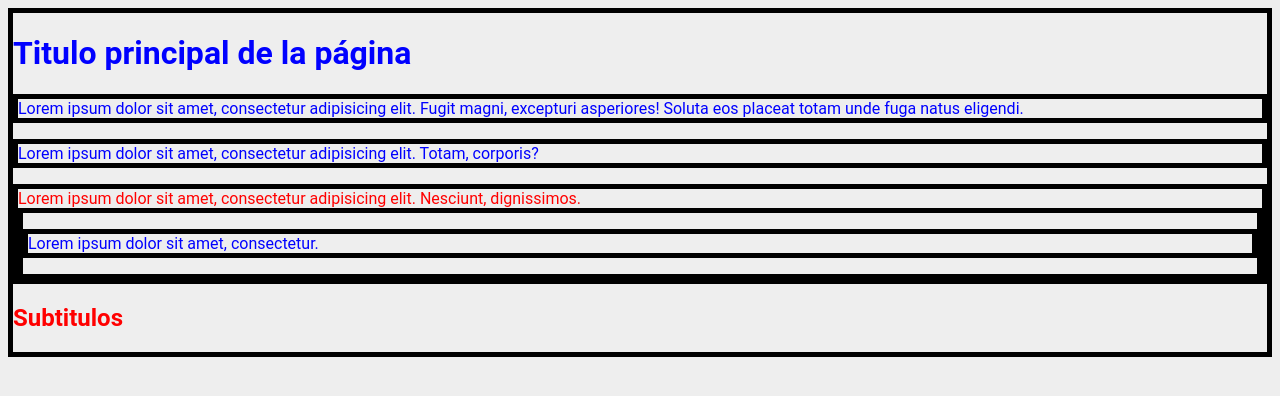
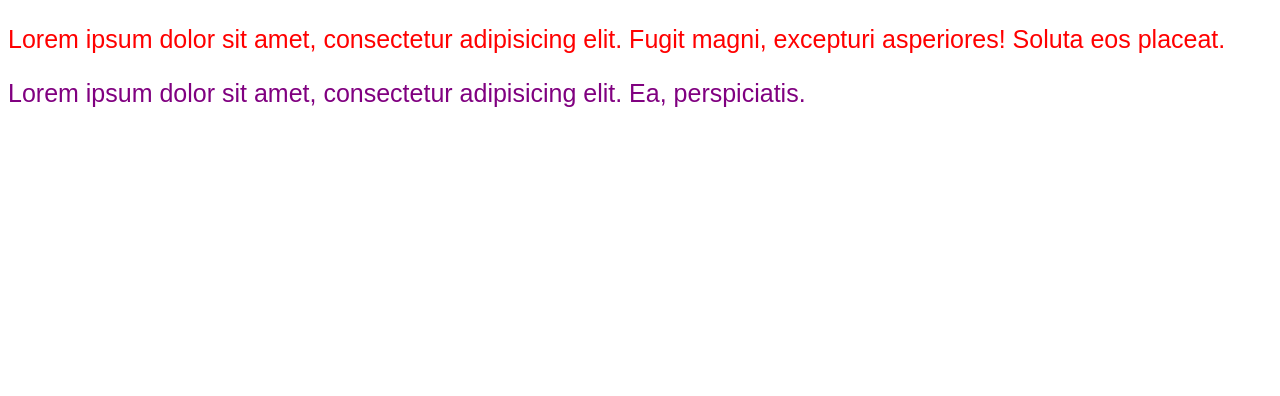
Before and after one commit to dduvanpantoja/nigbox-proyecto, a plain HTML site: page index.html in a window 1280 px wide. Drawn offline with Linux system fonts and the light colour scheme.

Commit message:
aprendiendo importancia en css

```diff
--- a/assets/css/style.css
+++ b/assets/css/style.css
@@ -1,27 +1,17 @@
-/* Los elementos heredan del padre por eso
-	cambia el color a rojo*/
-body {
-	background-color: #eeeeee;
-	border: 5px solid #000;
-	color: #ff0000;
-	font-family: 'Roboto', sans-serif;
+p {
+	color: red;
 }
-h1 {
-	color: #ff0000;
+p{
+	color: blue;
 }
-
-/*
-Con la propiedad inherit le estoy diciendo que
-herede las propiedades del elemento padre
-*/
-p, div {
-	color: #ff0000;
-	border: inherit;
+.info {
+	font-family: arial;
+	font-size: 25px;
+	color: red;
 }
-
-/* Otra forma de acerlo, solo lo modificas una vez
-*/
-
-h1, p {
-	color: #0000ff;
+.info-contacto {
+	color: green;
 }
+.servicios {
+	color: purple;
+}
--- a/index.html
+++ b/index.html
@@ -8,19 +8,13 @@
 </head>
 <body>
 
-	<h1>Titulo principal de la página</h1>
 
-	<p>Lorem ipsum dolor sit amet, consectetur adipisicing elit. Fugit magni, excepturi asperiores! Soluta eos placeat totam unde fuga natus eligendi.</p>
-	<p>Lorem ipsum dolor sit amet, consectetur adipisicing elit. Totam, corporis?</p>
 
-	<!-- No todas las propiedades se pueden heredar, consultar en google -->
-	<div>
-		Lorem ipsum dolor sit amet, consectetur adipisicing elit. Nesciunt, dignissimos.
-		<div>
-			<p>Lorem ipsum dolor sit amet, consectetur.</p>
-		</div>
-	</div>
-	<h2>Subtitulos</h2>
+	<p class="info">Lorem ipsum dolor sit amet, consectetur adipisicing elit. Fugit magni, excepturi asperiores! Soluta eos placeat.</p>
+
+	<p class="info info-contacto servicios">Lorem ipsum dolor sit amet, consectetur adipisicing elit. Ea, perspiciatis.</p>
+
+
 
 </body>
 </html>
```
